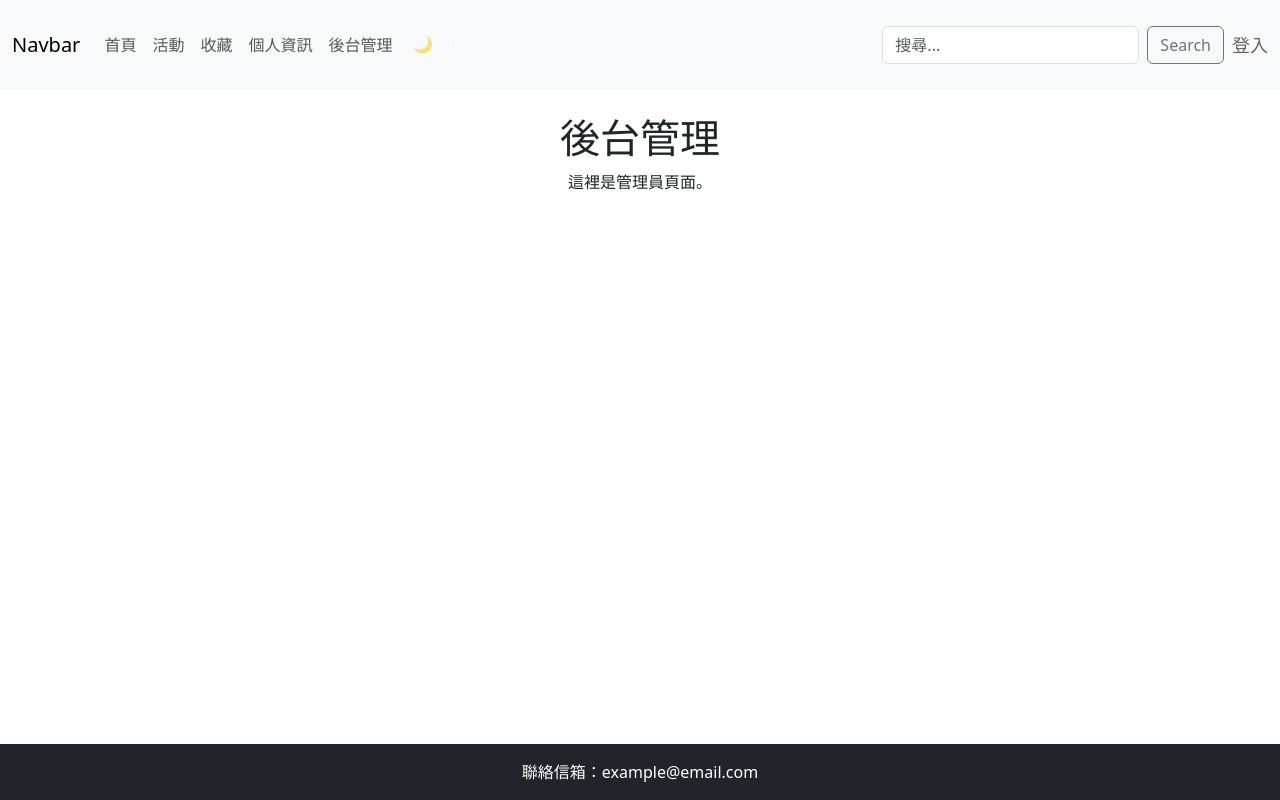
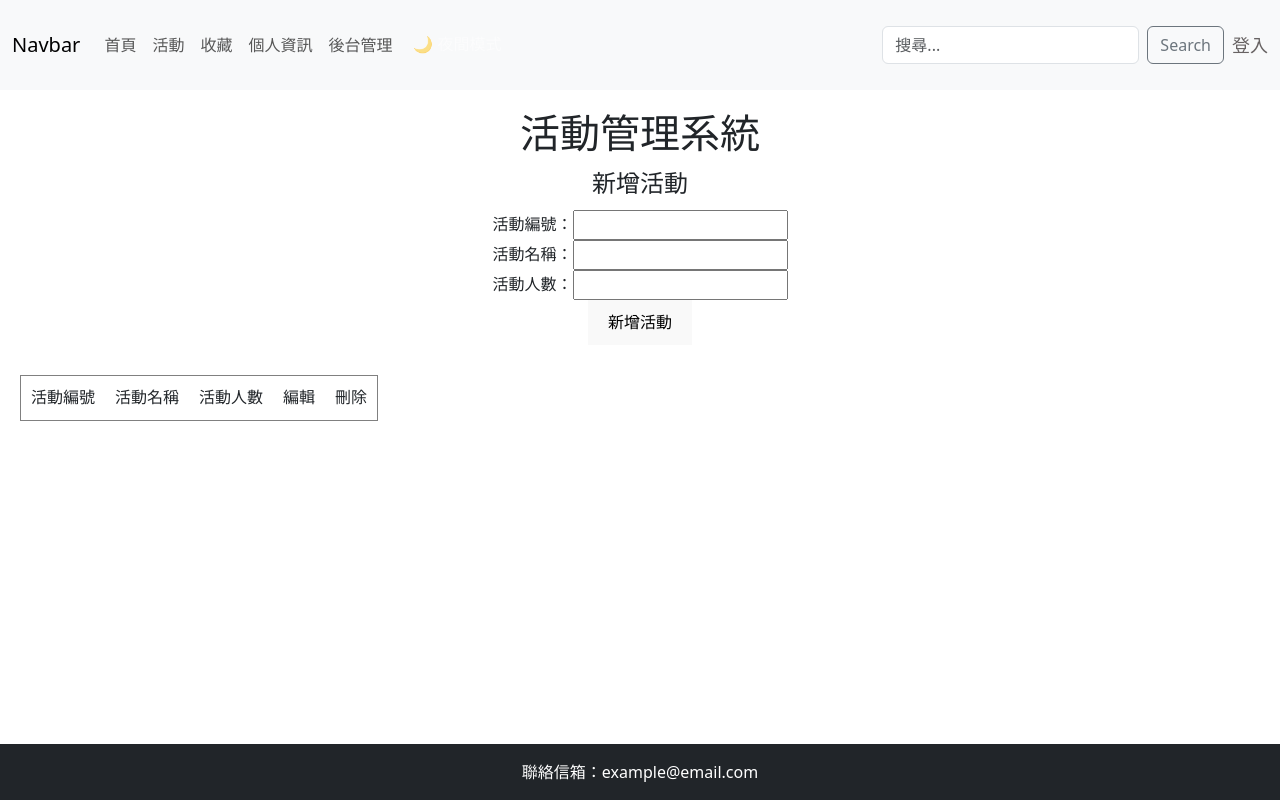
Before and after one commit to yini1221/my-react-event, a React (Vite) app: page /admin in a window 1280 px wide. Built offline with nearby package versions, Linux system fonts and the light colour scheme.

Commit message:
AdminPage

```diff
--- a/src/pages/AdminPage.jsx
+++ b/src/pages/AdminPage.jsx
@@ -1,8 +1,51 @@
 function AdminPage() {
   return (
-    <div className="container mt-4">
-      <h1>後台管理</h1>
-      <p>這裡是管理員頁面。</p>
+    <div style={{ padding: '20px', fontFamily: 'Arial' }}>
+      <h1>活動管理系統</h1>
+
+      <form style={{ marginBottom: '30px' }}>
+        <fieldset>
+          <legend>新增活動</legend>
+          <div>
+            <label>活動編號：</label>
+            <input
+              type="number"
+              name="roomId"
+              required
+            />
+          </div>
+          <div>
+            <label>活動名稱：</label>
+            <input
+              type="text"
+              name="roomName"
+            />
+          </div>
+          <div>
+            <label>活動人數：</label>
+            <input
+              type="number"
+              name="roomSize"
+              required
+            />
+          </div>
+          <button type="submit">新增活動</button>
+        </fieldset>
+      </form>
+
+      <table border="1" cellPadding="10">
+        <thead>
+          <tr>
+            <th>活動編號</th>
+            <th>活動名稱</th>
+            <th>活動人數</th>
+            <th>編輯</th>
+            <th>刪除</th>
+          </tr>
+        </thead>
+        <tbody>
+        </tbody>
+      </table>
     </div>
   );
 }
```
